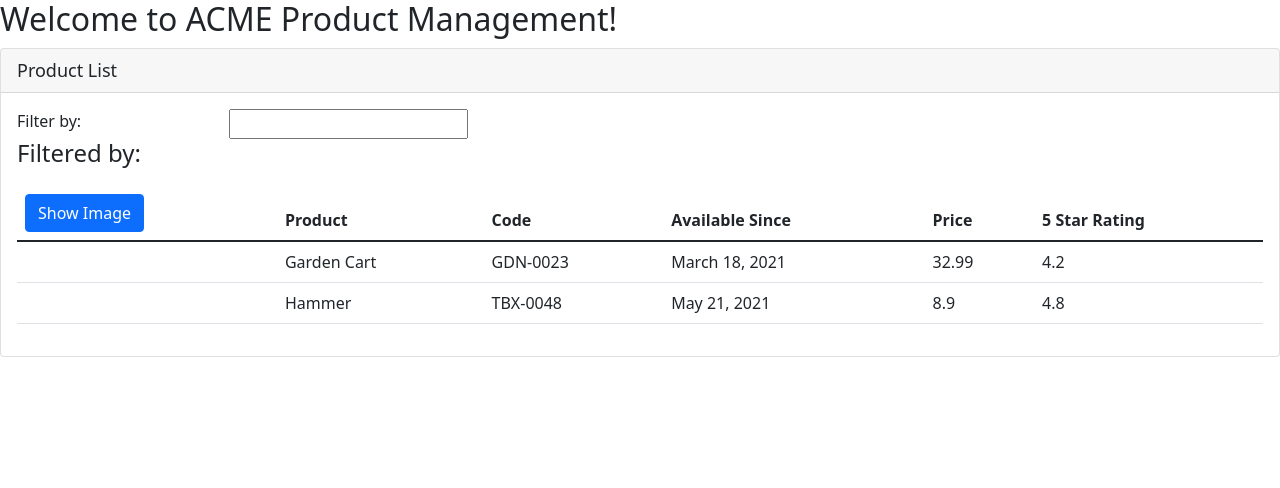
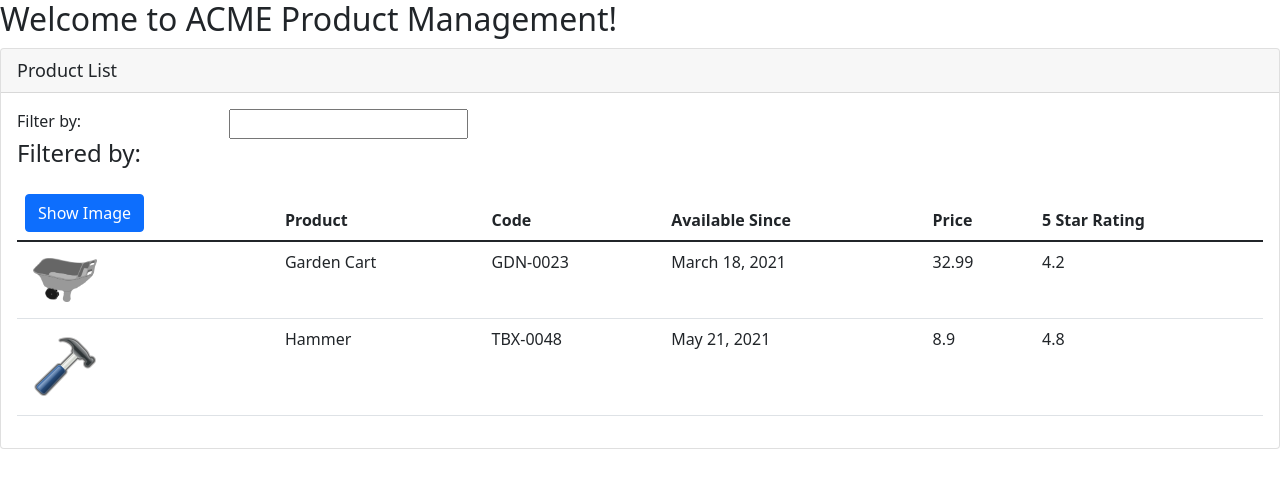
Before and after one commit to gspolima/Angular-Fundamentals, an Angular app: page / in a window 1280 px wide. Shown: the top 488 px of the page. Built offline with nearby package versions, Linux system fonts and the light colour scheme.

Commit message:
set HTML attributes with property binding

```diff
--- a/src/app/products/product-list/product-list.component.html
+++ b/src/app/products/product-list/product-list.component.html
@@ -32,7 +32,13 @@
                 </thead>
                 <tbody>
                     <tr *ngFor="let product of products">
-                        <td></td>
+                        <td>
+                            <img
+                                [src]="product.imageUrl"
+                                [title]="product.productName"
+                                [style.width.em]="imageWidthEm"
+                                [style.margin.em]="imageMarginEm" />
+                        </td>
                         <td>{{ product.productName }}</td>
                         <td>{{ product.productCode }}</td>
                         <td>{{ product.releaseDate }}</td>
--- a/src/app/products/product-list/product-list.component.ts
+++ b/src/app/products/product-list/product-list.component.ts
@@ -6,6 +6,8 @@ import { Component } from "@angular/core";
 })
 export class ProductListComponent {
     pageTitle: string = "Product List";
+    imageWidthEm: number = 4;
+    imageMarginEm: number = 0.5;
 
     products: any[] = [
         {
```
